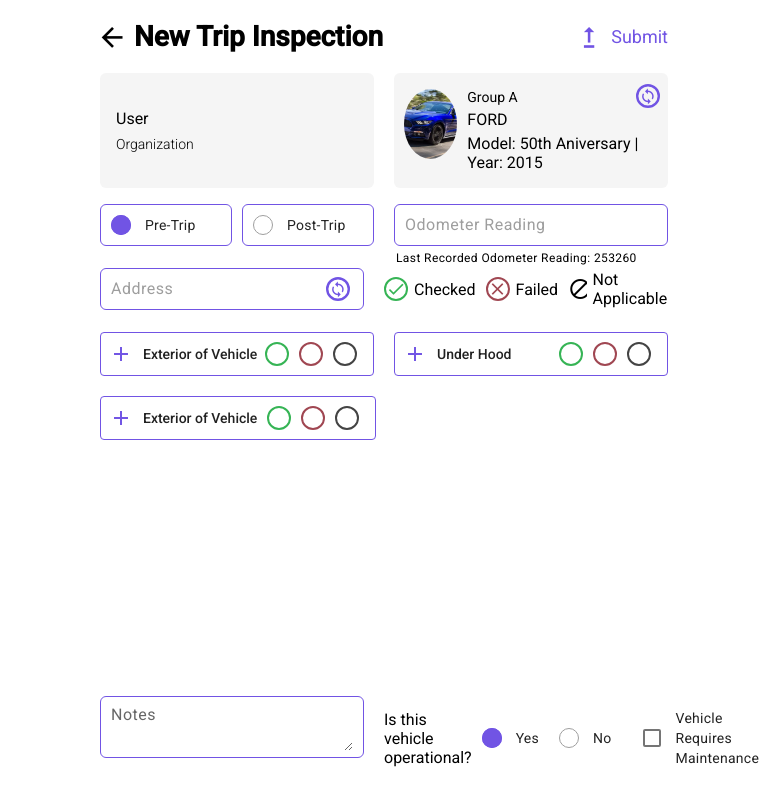
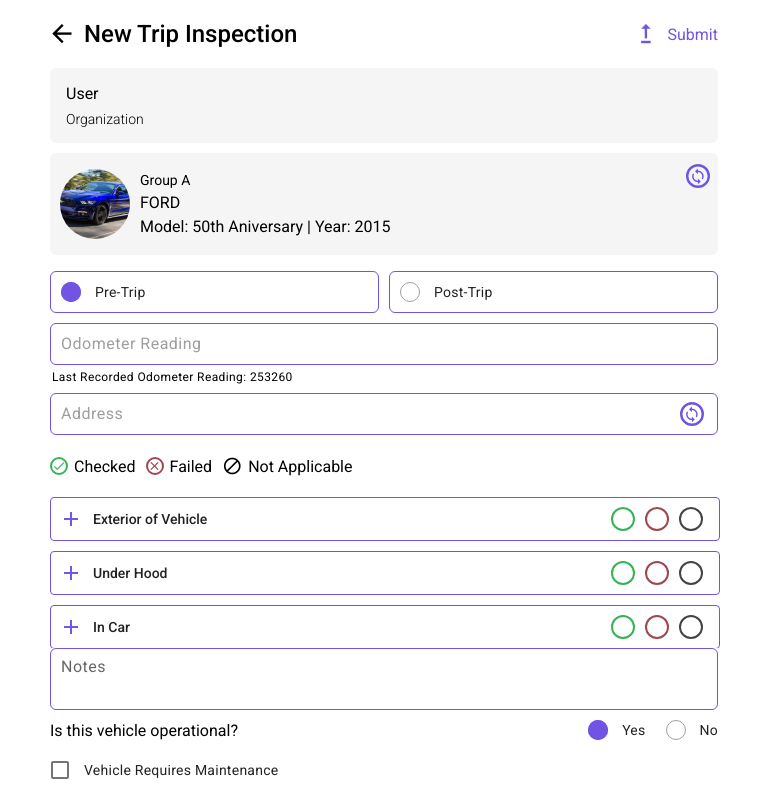
Before and after one commit to Rosillon2001/revit-form-app, an Angular app: page / in a window 768 px wide. Built offline with nearby package versions, Linux system fonts and the light colour scheme.

Commit message:
Responsive Styling
- Added responsive styles to the form.

```diff
--- a/src/app/components/trip-inspection/trip-inspection.component.html
+++ b/src/app/components/trip-inspection/trip-inspection.component.html
@@ -78,7 +78,7 @@
    <!-- Address and legend -->
    <div class="address-legend">
       <form class="address w-50" [formGroup]="form">
-         <mat-form-field appearance="outline" class="w-100">
+         <mat-form-field appearance="outline" class="w-100 no-subscript">
             <input matInput placeholder="Address" formControlName="address">
             <div class="refresh" (click)="toggleRefresh()" matSuffix>
                <mat-icon class="icon" [@refresh]="refresh">sync</mat-icon>
@@ -88,21 +88,21 @@
       <div class="legend w-50">
          <!-- Checked -->
          <div class="legend-item">
-            <div class="radio-wrapper checked">
+            <div class="radio-legend checked">
                <mat-icon class="icon green">check</mat-icon>
             </div>
             <span class="label">Checked</span>
          </div>
          <!-- Failed -->
          <div class="legend-item">
-            <div class="radio-wrapper failed">
+            <div class="radio-legend failed">
                <mat-icon class="icon red">close</mat-icon>
             </div>
             <span class="label">Failed</span>
          </div>
          <!-- Not Applicable -->
          <div class="legend-item">
-            <mat-icon class="icon black">block</mat-icon>
+            <mat-icon class="legend-icon black">block</mat-icon>
             <span class="label">Not Applicable</span>
          </div>
       </div>
@@ -363,14 +363,14 @@
    </div>
 
    <!-- In Car -->
-   <div class="expansion-panel-container" style="margin-right: 20px; margin-top: 20px;">
+   <div class="expansion-panel-container" style="margin-right: 20px;">
       <mat-expansion-panel class="w-50 expansion-panel" (opened)="inCarPanelState = true" (closed)="inCarPanelState = false" hideToggle>
          <mat-expansion-panel-header style="height: 42px; padding: 0 8px;">
             <mat-panel-title style="margin: 0;">
                   <div class="panel-title w-60">
                      <mat-icon *ngIf="inCarPanelState === false" class="purple">add</mat-icon>
                      <mat-icon *ngIf="inCarPanelState === true" class="purple">remove</mat-icon>
-                     <span>Exterior of Vehicle</span>
+                     <span>In Car</span>
                   </div>
                   <!-- Custom radio buttons -->
                   <div class="status w-40">
@@ -421,11 +421,14 @@
       </mat-expansion-panel>
    </div>
 
-   <!-- floating footer with textfield, operational vehicles radio buttons and rquires maintenance checkbox -->
+</div>
+
+<!-- floating footer with textfield, operational vehicles radio buttons and rquires maintenance checkbox -->
+<div class="footer-wrapper">
    <div class="footer">
       <form [formGroup]="form" class="w-100 operational-form">
-         <mat-form-field appearance="outline" class="w-50">
-            <textarea matInput placeholder="Notes" formControlName="notes"></textarea>
+         <mat-form-field appearance="outline" class="w-50 no-subscript">
+            <textarea matInput placeholder="Notes" formControlName="notes" style="resize: none;"></textarea>
          </mat-form-field>
          <div class="operational-container w-50">
             <div class="operational">
@@ -435,9 +438,10 @@
                   <mat-radio-button [value]="false">No</mat-radio-button>
                </mat-radio-group>
             </div>
-            <mat-checkbox class="checkbox" formControlName="requires-maintenance">Vehicle Requires Maintenance</mat-checkbox>
+            <div class="check-container">
+               <mat-checkbox class="checkbox" formControlName="requires-maintenance">Vehicle Requires Maintenance</mat-checkbox>
+            </div>
          </div>
       </form>
    </div>
-
 </div>
--- a/src/app/components/trip-inspection/trip-inspection.component.scss
+++ b/src/app/components/trip-inspection/trip-inspection.component.scss
@@ -1,7 +1,8 @@
 @import '../../shared/variables.scss';
 
 .wrapper {
-    height: 100%;
+    height: fit-content;
+    margin-bottom: 120px;
 }
 .user-cards {
     display: flex;
@@ -107,6 +108,7 @@
     display: flex;
     flex-flow: row;
     gap: 20px;
+    margin-bottom: 6px;
 }
 .radio-group {
     display: flex;
@@ -132,6 +134,28 @@
         height: 20px;
         font-size: 20px;
     }
+}
+
+.radio-legend {
+    display: flex;
+    gap: 10px;
+    align-items: center;
+    justify-content: center;
+    width: 14px;
+    height: 14px;
+    border-radius: 50%;
+    cursor: pointer;
+    .icon {
+        width: 14px;
+        height: 14px;
+        font-size: 14px;
+    }
+}
+
+.legend-icon {
+    width: 20px;
+    height: 20px;
+    font-size: 20px;
 }
 
 .checked {
@@ -178,6 +202,7 @@
     display: flex;
     flex-flow: row;
     gap: 20px;
+    margin-top: 20px;
 }
 .expansion-panel {
     box-shadow: none !important;
@@ -232,18 +257,22 @@
 }
 
 // Footer classes
+.footer-wrapper {
+    width: 100%;
+    background-color: white;
+    position: fixed;
+    bottom: 0;
+}
 .footer {
-    position: sticky;
-    top: 100%;
-    width: 100%;
+    width: calc(100% - 200px);
     z-index: 1000;
+    padding-bottom: 10px;
 }
 
 .operational-form {
     display: flex;
     flex-flow: row;
     gap: 20px;
-    margin-top: 20px;
     .operational-container {
         display: flex;
         flex-flow: row;
@@ -253,6 +282,7 @@
             display: flex;
             flex-flow: row;
             align-items: center;
+            justify-content: space-between;
         }
     }
 }
@@ -291,3 +321,149 @@
 // Responsive classes
 
 // x-small devices - <576px
+@media (max-width: 576px) {
+    .wrapper {
+        margin-bottom: 170px;
+    }
+    .user-cards {
+        flex-flow: column;
+        gap: 10px;
+    }
+    .trip-odometer {
+        flex-flow: column;
+        gap: 10px;
+    }
+    .address-legend {
+        flex-flow: column;
+        gap: 10px;
+    }
+    .expansion-panel-container {
+        flex-flow: column;
+        gap: 10px;
+        margin-right: 0px !important;
+        margin-top: 10px !important;
+    }
+    .w-50 {
+        width: 100%;
+    }
+    .footer {
+        width: calc(100% - 40px);
+    }
+    .operational-form {
+        flex-flow: column;
+        gap: 0px;
+        .operational-container {
+            flex-flow: column;
+            gap: 0px;
+            .operational {
+                width: 100%;
+            }
+            .check-container {
+                width: 100%;
+                position: relative;
+                left: -10px;
+            }
+        }
+    }
+}
+
+// small devices - >=576px and <768px
+@media (min-width: 576px) and (max-width: 768px) {
+    .wrapper {
+        margin-bottom: 170px;
+    }
+    .user-cards {
+        flex-flow: column;
+        gap: 10px;
+    }
+    .trip-odometer {
+        flex-flow: column;
+        gap: 10px;
+    }
+    .address-legend {
+        flex-flow: column;
+        gap: 10px;
+    }
+    .expansion-panel-container {
+        flex-flow: column;
+        gap: 10px;
+        margin-right: 0px !important;
+        margin-top: 10px !important;
+    }
+    .w-50 {
+        width: 100%;
+    }
+    .footer {
+        width: calc(100% - 100px);
+    }
+    .operational-form {
+        flex-flow: column;
+        gap: 0px;
+        .operational-container {
+            flex-flow: column;
+            gap: 0px;
+            .operational {
+                width: 100%;
+            }
+            .check-container {
+                width: 100%;
+                position: relative;
+                left: -10px;
+            }
+        }
+    }
+}
+
+// medium devices - >=768px and <992px
+@media (min-width: 768px) and (max-width: 992px) {
+    .wrapper {
+        margin-bottom: 170px;
+    }
+    .user-cards {
+        flex-flow: column;
+        gap: 10px;
+    }
+    .trip-odometer {
+        flex-flow: column;
+        gap: 10px;
+    }
+    .address-legend {
+        flex-flow: column;
+        gap: 10px;
+    }
+    .expansion-panel-container {
+        flex-flow: column;
+        gap: 10px;
+        margin-right: 0px !important;
+        margin-top: 10px !important;
+    }
+    .w-50 {
+        width: 100%;
+    }
+    .footer {
+        width: calc(100% - 100px);
+    }
+    .operational-form {
+        flex-flow: column;
+        gap: 0px;
+        .operational-container {
+            flex-flow: column;
+            gap: 0px;
+            .operational {
+                width: 100%;
+            }
+            .check-container {
+                width: 100%;
+                position: relative;
+                left: -10px;
+            }
+        }
+    }
+}
+
+// large devices - >=992px and <1200px
+@media (min-width: 992px) and (max-width: 1200px) {
+    .footer {
+        width: calc(100% - 100px);
+    }
+}
--- a/src/styles.scss
+++ b/src/styles.scss
@@ -22,6 +22,7 @@ body {
             .title {
                 margin: 0;
                 font-size: 28px;
+                font-weight: 500;
             }
             .icon {
                 scale: 1.3;
@@ -113,7 +114,123 @@ body {
     background-color: transparent !important;
 }
 
+.no-subscript .mat-mdc-form-field-subscript-wrapper {
+	display: none !important;
+}
 // Mat expansion panel
 .mat-expansion-panel-body {
 	padding: 0 !important;
 }
+
+
+// Responsive Styling
+
+// x-small devices - <576px
+@media (max-width: 576px) {
+    body {
+        padding: 20px;
+    }
+    .app-header {
+        .app-header-container {
+            .navigation {
+                .title {
+                    font-size: 20px;
+                }
+                .icon {
+                    scale: 1.1;
+                }
+            }
+            .action {
+                .name {
+                    font-size: 16px;
+                }
+                .icon {
+                    scale: 1.1;
+                }
+            }
+        }
+    }
+}
+
+// small devices - >=576px and <768px
+@media (min-width: 576px) and (max-width: 768px) {
+    body {
+        padding: 20px 50px;
+    }
+    .app-header {
+        .app-header-container {
+            .navigation {
+                .title {
+                    font-size: 22px;
+                }
+                .icon {
+                    scale: 1.2;
+                }
+            }
+            .action {
+                .name {
+                    font-size: 16px;
+                }
+                .icon {
+                    scale: 1.2;
+                }
+            }
+        }
+    }
+}
+
+// medium devices - >=768px and <992px
+@media (min-width: 768px) and (max-width: 992px) {
+    body {
+        padding: 20px 50px;
+    }
+    .app-header {
+        .app-header-container {
+            .navigation {
+                .title {
+                    font-size: 24px;
+                }
+                .icon {
+                    scale: 1.2;
+                }
+            }
+            .action {
+                .name {
+                    font-size: 16px;
+                }
+                .icon {
+                    scale: 1.2;
+                }
+            }
+        }
+    }
+}
+
+// large devices - >=992px and <1200px
+@media (min-width: 992px) and (max-width: 1200px) {
+    body {
+        padding: 20px 50px;
+    }
+    .app-header {
+        .app-header-container {
+            .navigation {
+                .title {
+                    font-size: 26px;
+                }
+                .icon {
+                    scale: 1.2;
+                }
+            }
+            .action {
+                .name {
+                    font-size: 16px;
+                }
+                .icon {
+                    scale: 1.2;
+                }
+            }
+        }
+    }
+}
+
+// x-large devices - >=1200px
```
